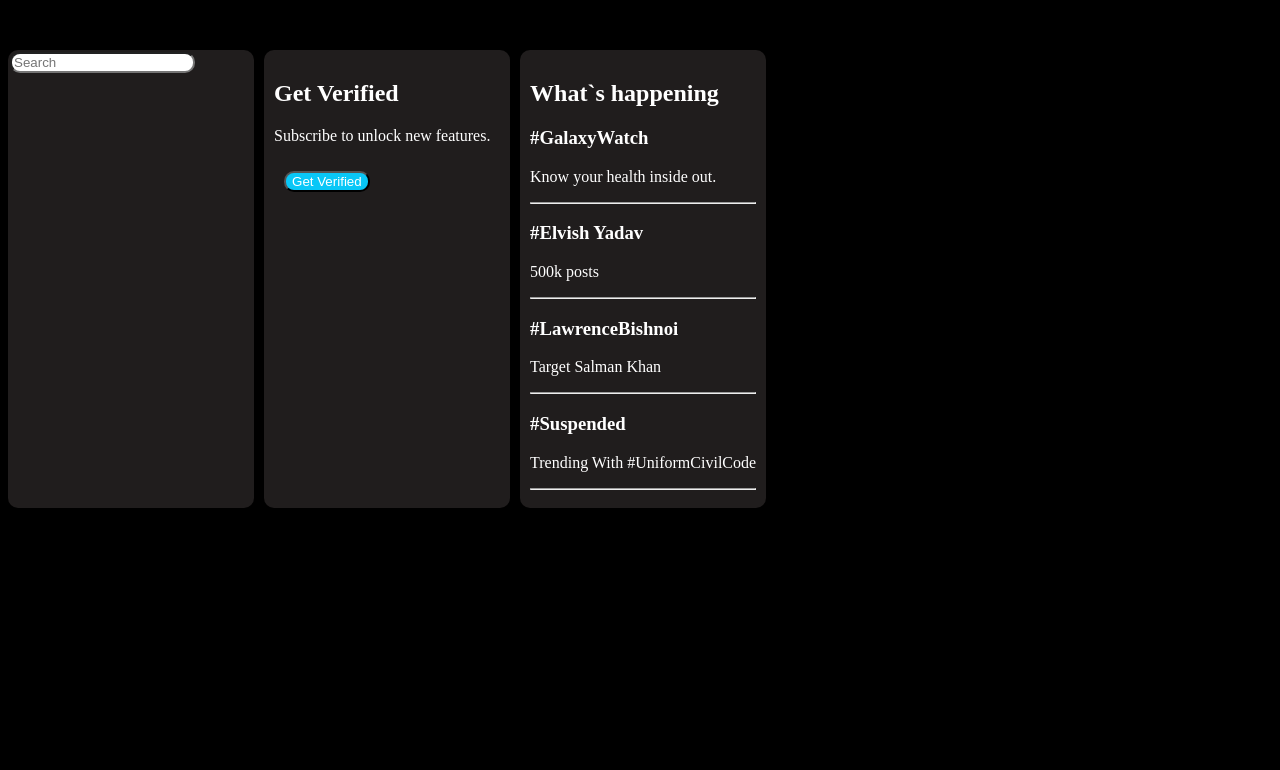
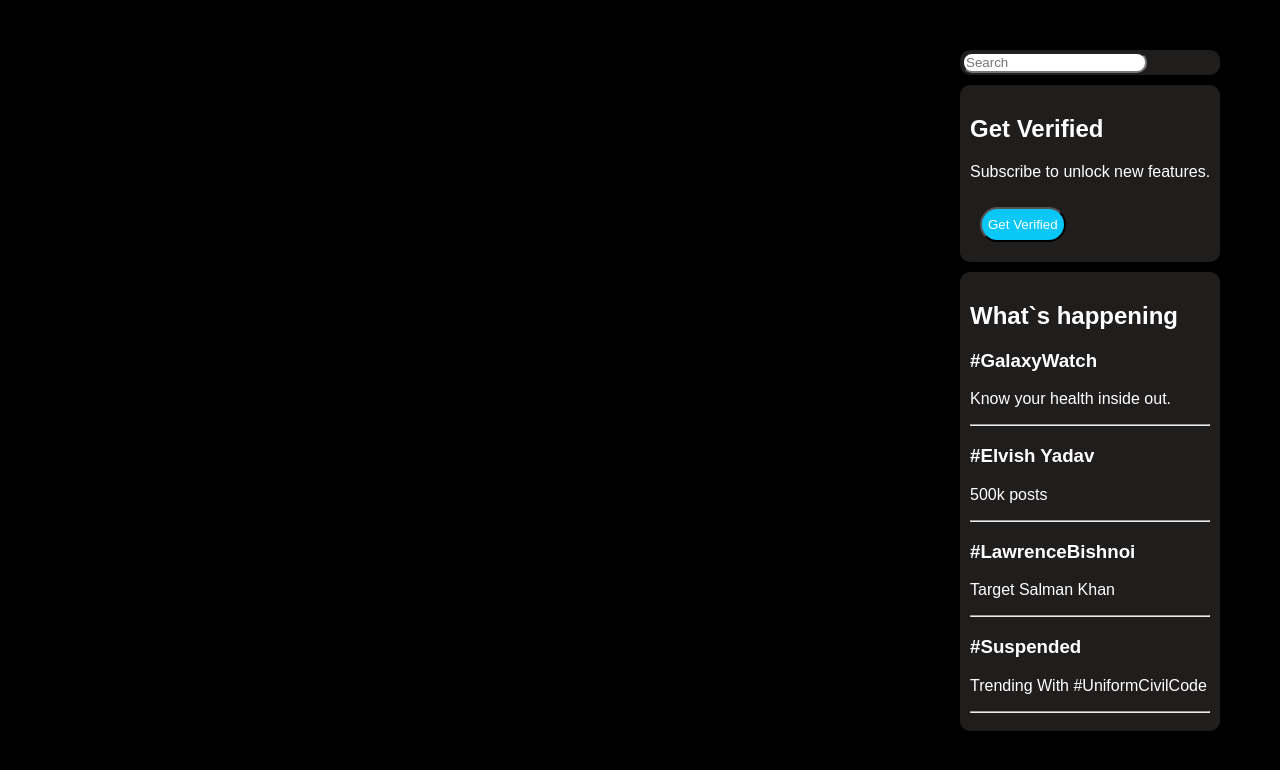
Before and after one commit to TusharMinche/Threads-Clone, a plain HTML site: page twiter.html in a window 1280 px wide. Drawn offline with Linux system fonts and the light colour scheme.

Commit message:
Add files via upload

```diff
--- a/twiter.html
+++ b/twiter.html
@@ -7,9 +7,11 @@
     <style>
         .container{
             position: absolute;
+            left: 75%;
             top: 50px;
             display:grid;
-            grid-template-columns: 1fr 1fr 1fr 1fr;
+            grid-template-columns: 1fr;
+            grid-template-rows: 0.2fr 0.3fr 0.5fr;
             gap:10px;
         }
         .first{
@@ -32,9 +34,12 @@
         body{
             color: white;
             background-color: black;
+            font-family:Arial, Helvetica, sans-serif;
         }
         .a{
-            border-radius: 10px;
+            width: 150;
+            height: 35px;
+            border-radius: 50px;
             margin: 10px;
             background-color: rgb(9, 199, 247);
             color:white;
@@ -44,7 +49,7 @@
 <body>
     <div class="container">
         <div class="first">
-            <input style="border-radius: 10px;" type="text" placeholder="Search">
+            <input style="border-radius: 10px;" style="height:200px" type="text" placeholder="Search">
         </div>
         <div class="sec"> <h2>Get Verified</h2>
             <p id="s1">Subscribe to unlock new features.</p>
```
